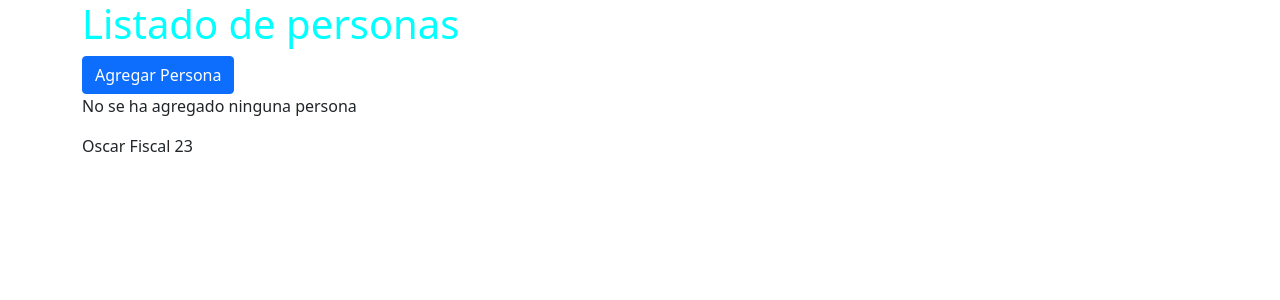
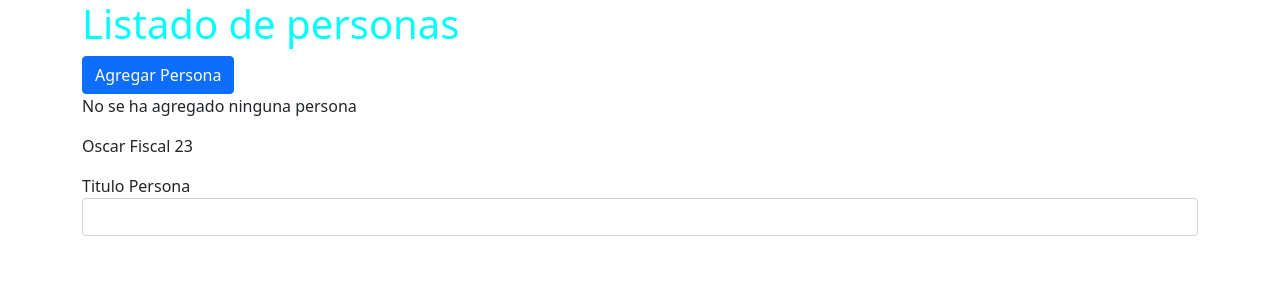
Before and after one commit to oscarfiscal/cursoangular, an Angular app: page / in a window 1280 px wide. Shown: the top 300 px of the page. Built offline with nearby package versions, Linux system fonts and the light colour scheme.

Commit message:
continuation event binding

```diff
--- a/src/app/Personas/Personas.component.html
+++ b/src/app/Personas/Personas.component.html
@@ -6,6 +6,11 @@
             <p>{{mensaje}}</p>
             <app-persona></app-persona>
 
+            <label>Titulo Persona</label>
+            <input type="text" class="form-control"
+            (input)='modificarTitulo($event)' >
+            {{titulo}}
+
         </div>
     </div>
 </div>
--- a/src/app/Personas/Personas.component.ts
+++ b/src/app/Personas/Personas.component.ts
@@ -11,7 +11,11 @@
 export class PersonasComponent{
 deshabilitar = false;
 mensaje = 'No se ha agregado ninguna persona';
+titulo ='';
 agregarPersona(){
     this.mensaje= 'Persona Agregada';
 }
+modificarTitulo(event:Event){
+this.titulo= (<HTMLInputElement>event.target).value;
 }
+}
```
